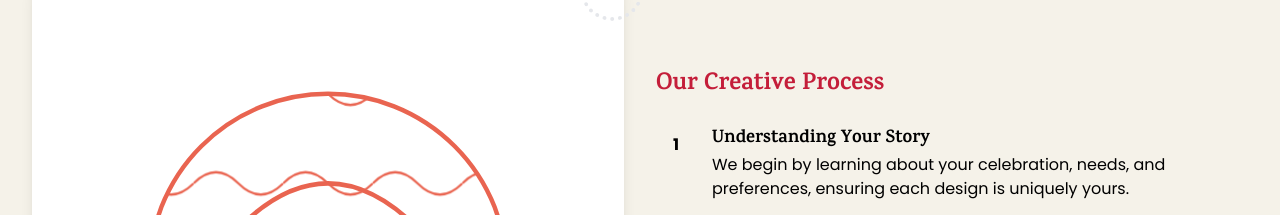
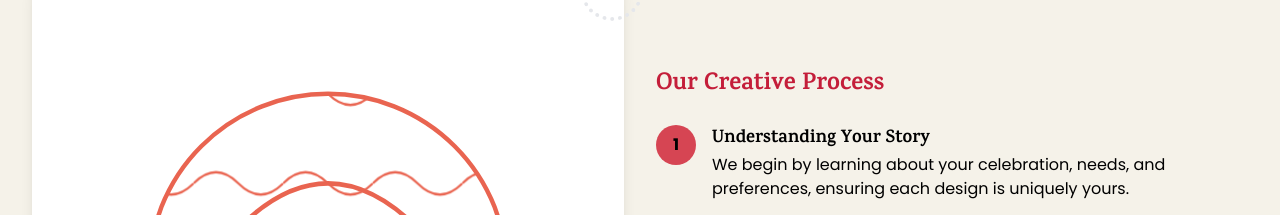
Before and after one commit to snehasishhaldar/JS_Graphics_Design_Landing_Page, a React (Vite) app: page / in a window 1280 px wide. Shown: the part 4255-4470 px from the top of the page. Built offline with nearby package versions, Linux system fonts and the light colour scheme.

Commit message:
Update BehindDesign.tsx

```diff
--- a/src/components/BehindDesign.tsx
+++ b/src/components/BehindDesign.tsx
@@ -52,7 +52,7 @@ const BehindDesign = () => {
 
             <div className="space-y-4">
               <div className="flex gap-4 items-start">
-                <div className="w-10 h-10 rounded-full bg-bengali-soft-red flex items-center justify-center shrink-0">
+                <div className="w-10 h-10 rounded-full bg-primary-light flex items-center justify-center shrink-0">
                   <span className="font-bold text-bengali-red">1</span>
                 </div>
                 <div>
```
